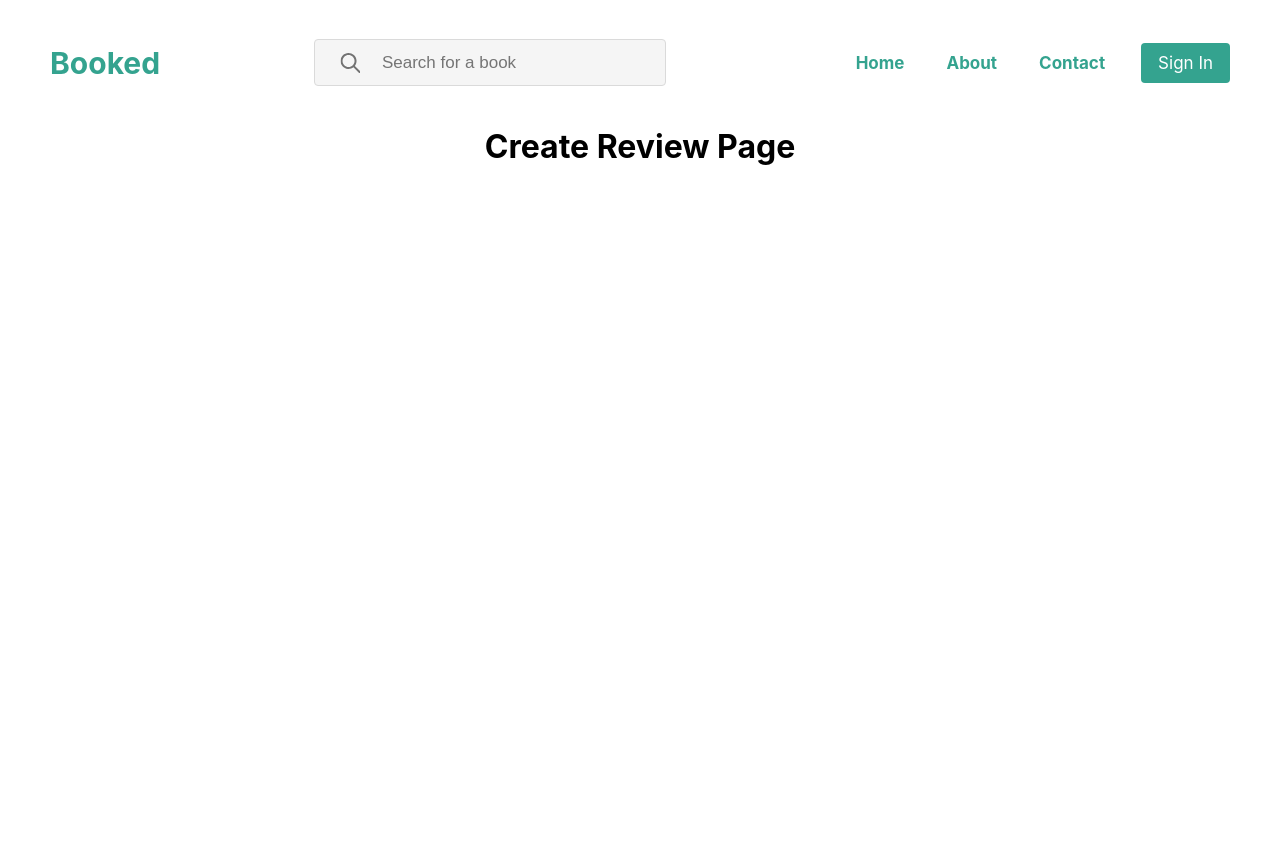
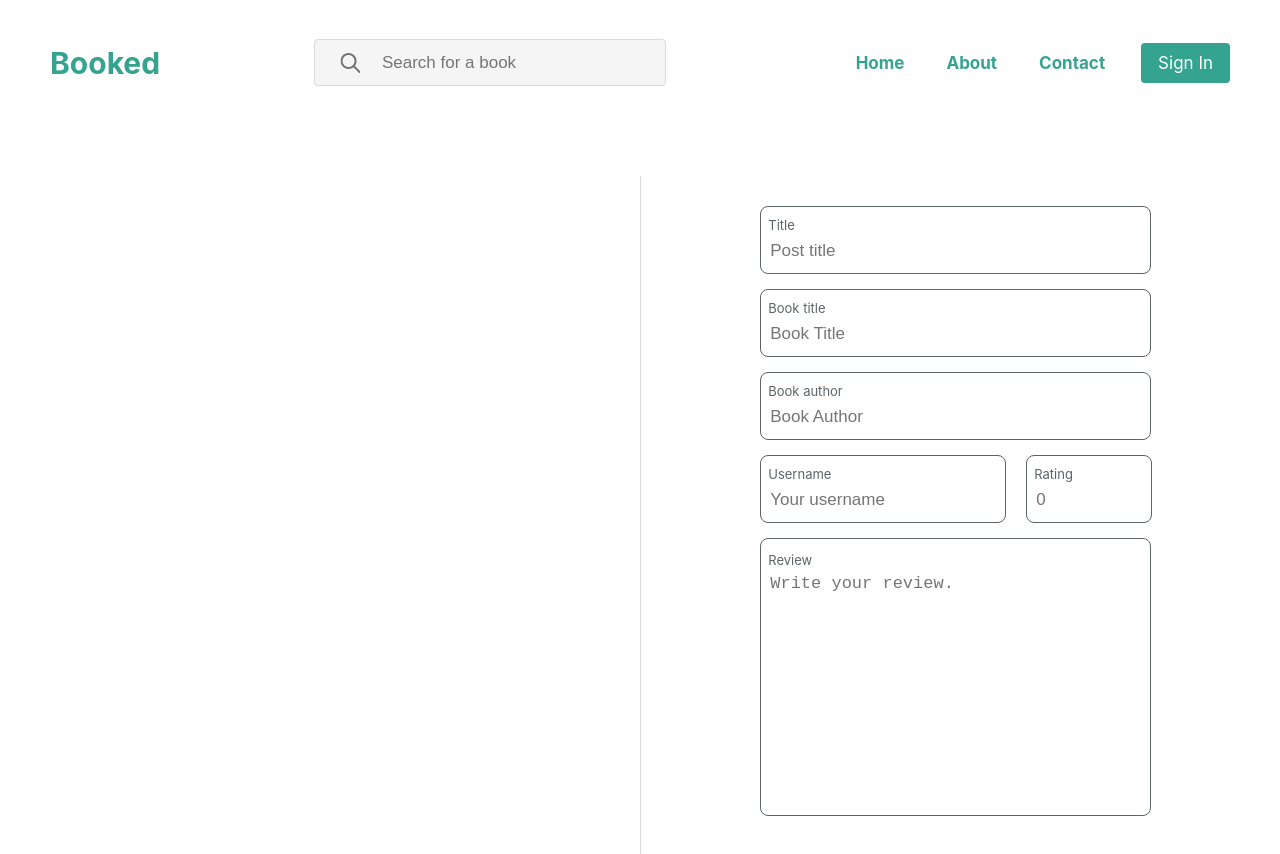
Before and after one commit to telmopanacas/Booked-Website, a React (Create React App) app: page /create in a window 1280 px wide. Shown: the top 854 px of the page. Before the commit the page ends 800 px from the top, so only its background shows below. Built offline with nearby package versions, Linux system fonts and the light colour scheme.

Commit message:
The form part is 99% done.

```diff
--- /dev/null
+++ b/src/assets/styles/CreateReview.css
@@ -0,0 +1,29 @@
+.create-page {
+    display: flex;
+    align-items: flex-start;
+    justify-content: center;
+    padding-top: 70px;
+}
+
+.left-side {
+    flex: 1;
+
+
+    display: flex;
+    flex-direction: column;
+    align-items: center;
+}
+
+
+.right-side {
+    flex: 1;
+    border-left: 1px solid #D9D9D9;
+    display: flex;
+    flex-direction: column;
+    align-items: center;
+}
+
+.form-div {
+    padding: 30px;
+    width: 400px;
+}
--- /dev/null
+++ b/src/assets/styles/FormInput.css
@@ -0,0 +1,30 @@
+.input-outside {
+    width: 375px;
+    height: 58px;
+    border: 1px solid #5E6366;
+    border-radius: 8px;
+    padding: 4px 7px; /* top & bottom then left & right */
+    margin-bottom: 15px;
+}
+
+.input-inside {
+    border-radius: 8px;
+    width: 100%;
+    height: 100%;
+    display: flex;
+    flex-direction: column;
+    align-items: flex-start;
+    justify-content: space-evenly;
+}
+.input-inside label {
+    font-size: 13px;
+    color: #5E6366;
+}
+.input-inside input{
+    height: 20px;
+    width: 98%;
+    font-size: 17px;
+    outline: none;
+    border: 0;
+    color: #5E6366;
+}
--- /dev/null
+++ b/src/assets/styles/FormTextArea.css
@@ -0,0 +1,45 @@
+.textarea-outside {
+    height: 250px;
+    width: 375px;
+    border: 1px solid #5E6366;
+    border-radius: 8px;
+    padding: 13px 7px; /* top & bottom then left & right */
+    margin-bottom: 15px;
+}
+
+.textarea-inside {
+    border-radius: 8px;
+    width: 100%;
+    height: 100%;
+    display: flex;
+    flex-direction: column;
+    align-items: flex-start;
+    justify-content: space-evenly;
+}
+.textarea-inside label {
+    font-size: 13px;
+    color: #5E6366;
+    margin-bottom: 4px;
+}
+.textarea-inside textarea{
+    height: 250px;
+    width: 98%;
+    font-size: 17px;
+    outline: none;
+    border: 0;
+    color: #5E6366;
+    resize: none;
+    /* Estilização da barra de rolagem */
+    scrollbar-width: thin; /* Para navegadores que suportam a propriedade scrollbar-width */
+    scrollbar-color: #ccc #f1f1f1; /* Cor da barra e da thumb (trilha e alça) */
+}
+
+/* Estilização da barra de rolagem para navegadores WebKit */
+.textarea-inside textarea::-webkit-scrollbar {
+    width: 8px; /* Largura da barra de rolagem */
+}
+
+.textarea-inside textarea::-webkit-scrollbar-thumb {
+    background-color: #ccc; /* Cor da thumb (alça) */
+    border-radius: 4px; /* Borda arredondada da thumb */
+}
--- /dev/null
+++ b/src/assets/styles/FormUsernameAndRating.css
@@ -0,0 +1,68 @@
+.usernameAndRating {
+    display: flex;
+    flex-direction: row;
+    width:fit-content;
+    gap: 20px;
+}
+
+.username-outside {
+    width: 230px;
+    height: 58px;
+    border: 1px solid #5E6366;
+    border-radius: 8px;
+    padding: 4px 7px; /* top & bottom then left & right */
+    margin-bottom: 15px;
+}
+
+.username-inside {
+    border-radius: 8px;
+    width: 100%;
+    height: 100%;
+    display: flex;
+    flex-direction: column;
+    align-items: flex-start;
+    justify-content: space-evenly;
+}
+.username-inside label {
+    font-size: 13px;
+    color: #5E6366;
+}
+.username-inside input{
+    height: 20px;
+    width: 98%;
+    font-size: 17px;
+    outline: none;
+    border: 0;
+    color: #5E6366;
+}
+
+.rating-outside {
+    width: 110px;
+    height: 58px;
+    border: 1px solid #5E6366;
+    border-radius: 8px;
+    padding: 4px 7px; /* top & bottom then left & right */
+    margin-bottom: 15px;
+}
+
+.rating-inside {
+    border-radius: 8px;
+    width: 100%;
+    height: 100%;
+    display: flex;
+    flex-direction: column;
+    align-items: flex-start;
+    justify-content: space-evenly;
+}
+.rating-inside label {
+    font-size: 13px;
+    color: #5E6366;
+}
+.rating-inside input{
+    height: 20px;
+    width: 98%;
+    font-size: 17px;
+    outline: none;
+    border: 0;
+    color: #5E6366;
+}
--- /dev/null
+++ b/src/components/FormInput.js
@@ -0,0 +1,22 @@
+import '../assets/styles/FormInput.css'
+
+const FormInput = ({ label, placeholder, setInput}) => {
+
+    return (
+        <div className="input-design">
+            <div className="input-outside">
+                <div className="input-inside">
+                    <label>{label}</label>
+                    <input
+                        type="text"
+                        required
+                        placeholder={placeholder}
+                        onChange={(e) => setInput(e.target.value)}
+                    />
+                </div>
+            </div>
+        </div>
+    );
+}
+
+export default FormInput;
--- /dev/null
+++ b/src/components/FormTextArea.js
@@ -0,0 +1,21 @@
+import '../assets/styles/FormTextArea.css'
+
+const FormTextArea = ({ label, placeholder, setInput }) => {
+    return (
+        <div className="textarea-design">
+            <div className="textarea-outside">
+                <div className="textarea-inside">
+                    <label>{label}</label>
+                    <textarea
+                        type="text"
+                        required
+                        placeholder={placeholder}
+                        onChange={(e) => setInput(e.target.value)}
+                    />
+                </div>
+            </div>
+        </div>
+    );
+}
+
+export default FormTextArea;
--- /dev/null
+++ b/src/components/FormUsernameAndRating.js
@@ -0,0 +1,51 @@
+import '../assets/styles/FormUsernameAndRating.css'
+
+
+const Username = ({ setUsername}) => {
+    return (
+        <div className="username-design">
+            <div className="username-outside">
+                <div className="username-inside">
+                    <label>Username</label>
+                    <input
+                        type="text"
+                        required
+                        placeholder="Your username"
+                        onChange={(e) => setUsername(e.target.value)}
+                    />
+                </div>
+            </div>
+        </div>
+    );
+}
+
+const Rating = ({ setRating }) => {
+    return (
+        <div className="rating-design">
+            <div className="rating-outside">
+                <div className="rating-inside">
+                    <label>Rating</label>
+                    <input
+                        type="number"
+                        min="0"
+                        max="5"
+                        required
+                        placeholder="0"
+                        onChange={(e) => setRating(e.target.value)}
+                    />
+                </div>
+            </div>
+        </div>
+    );
+}
+
+const FormUsernameAndRating = ({ setUsername, setRating }) => {
+    return (
+        <div className="usernameAndRating">
+            <Username  setUsername={setUsername}/>
+            <Rating  setRating={setRating}/>
+        </div>
+    );
+}
+
+export default FormUsernameAndRating;
--- a/src/views/CreateReview.js
+++ b/src/views/CreateReview.js
@@ -1,6 +1,37 @@
+import '../assets/styles/CreateReview.css'
+import FormInput from '../components/FormInput.js'
+import { useState } from 'react';
+import FormTextArea from '../components/FormTextArea';
+import FormUsernameAndRating from '../components/FormUsernameAndRating';
+
 const CreateReviewPage = () => {
+    const [postTitle, setPostTitle] = useState('');
+    const [bookTitle, setBookTitle] = useState('');
+    const [bookAuthor, setBookAuthor] = useState('');
+    const [username, setUsername] = useState('');
+    const [rating, setRating] = useState('0');
+    const [review, setReview] = useState('');
+
     return (
-        <h1>Create Review Page</h1>
+        <div className="create-page">
+
+            <div className="left-side">
+
+            </div>
+            <div className="right-side">
+                <div className="form-div">
+                    <form>
+                        <FormInput label="Title" placeholder="Post title" setInput={setPostTitle}/>
+                        <FormInput label="Book title" placeholder="Book Title" setInput={setBookTitle}/>
+                        <FormInput label="Book author" placeholder="Book Author" setInput={setBookAuthor}/>
+                        <FormUsernameAndRating setUsername={setUsername} setRating={setRating}/>
+                        <FormTextArea label="Review" placeholder="Write your review." setInput={setReview}/>
+                    </form>
+                </div>
+
+            </div>
+
+        </div>
     );
 }
 
--- a/src/views/Home.js
+++ b/src/views/Home.js
@@ -1,9 +1,16 @@
-import Navbar from "../components/Navbar";
+import { useNavigate } from "react-router-dom";
 
 const HomePage = () => {
+    const navigate = useNavigate();
+
+    const handleClickNewReview = () => {
+        navigate('/create');
+    }
+
     return (
         <div className="page">
             <h1>Content</h1>
+            <button onClick={handleClickNewReview}>New Review</button>
         </div>
     );
 }
```
